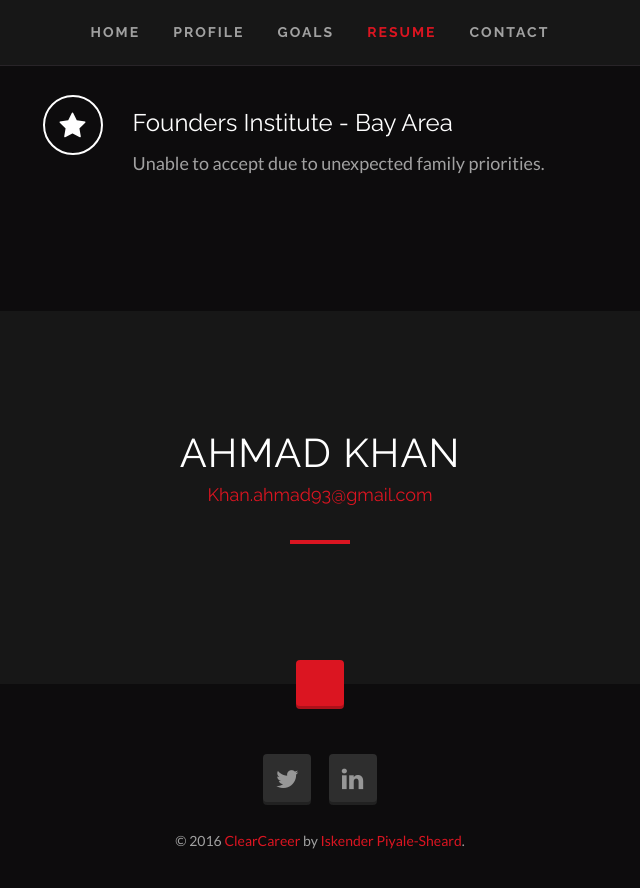
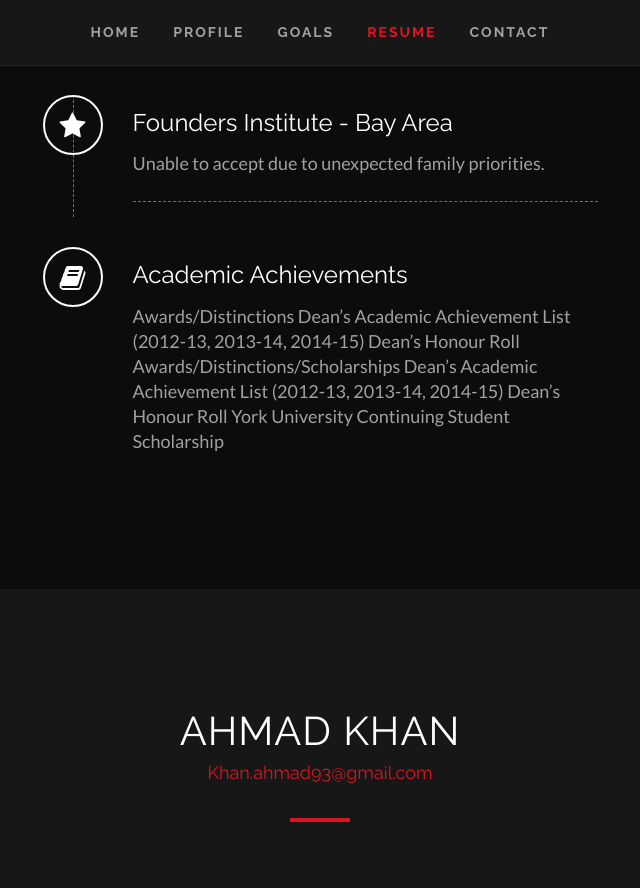
Before and after one commit to clearcareer/AhmadKhan, a Jekyll site: the page built from index.html, in a window 1280 px wide and 900 px high, scrolled down 4305 px. Shown: the top 888 px of the window, without its empty margins (320-960 px from the left). Built offline with Jekyll 4.4.1, drawn with Linux system fonts in a browser that asks for light colours; some web fonts are replaced.

Commit message:
Updated '/index.html' via CloudCannon

```diff
--- a/index.html
+++ b/index.html
@@ -51,6 +51,9 @@
   - name: Founders Institute - Bay Area
     description: Unable to accept due to unexpected family priorities.
     icon: star
+  - name: Academic Achievements
+    description: "Awards/Distinctions\nDean’s Academic Achievement List (2012-13, 2013-14, 2014-15)\nDean’s Honour Roll\nAwards/Distinctions/Scholarships\nDean’s Academic Achievement List \n            (2012-13, 2013-14, 2014-15)\n\nDean’s Honour Roll\n\nYork University Continuing Student Scholarship"
+    icon: book
 social_icons:
   - name: Twitter
     link: 'https://twitter.com/AhmadxKhan'
```
